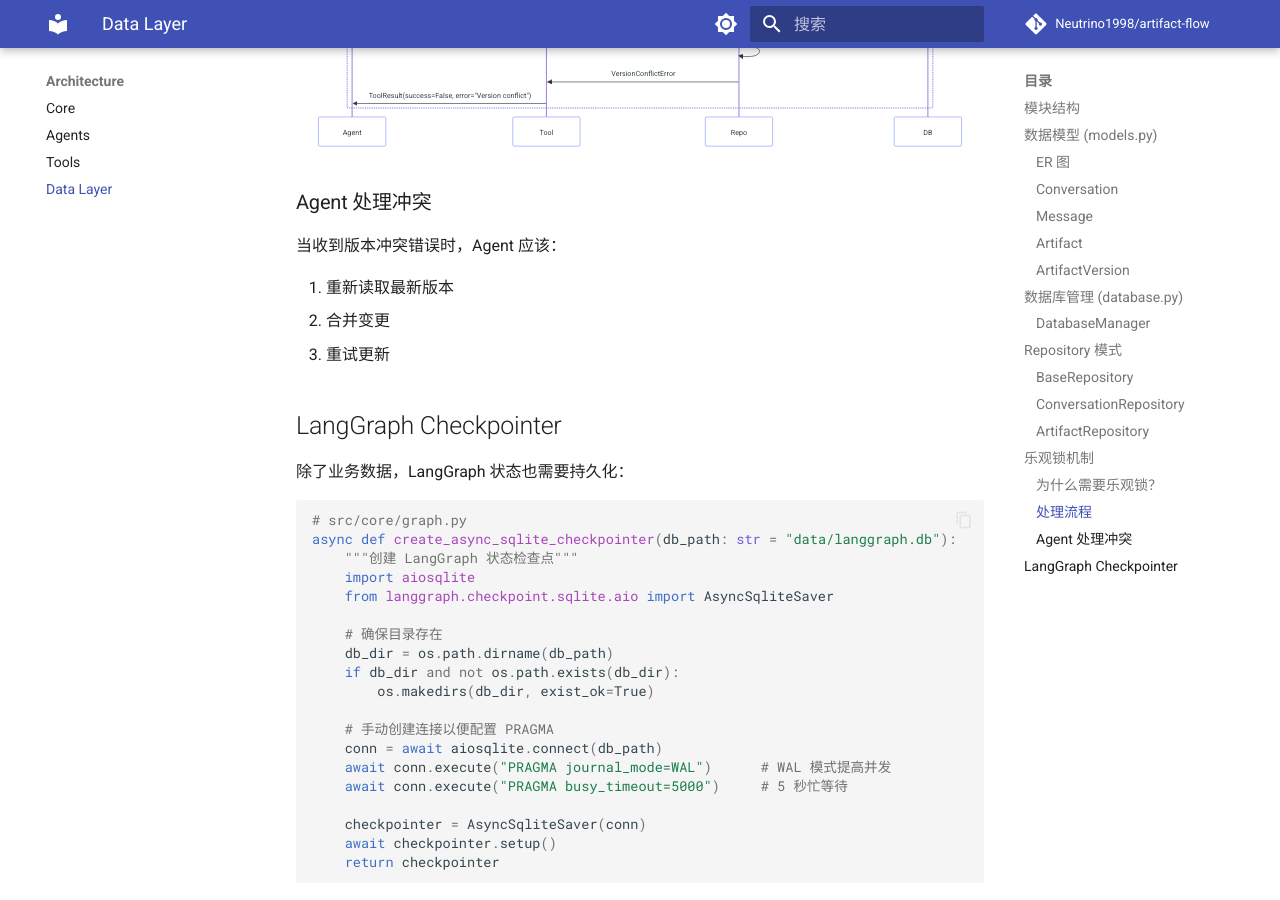
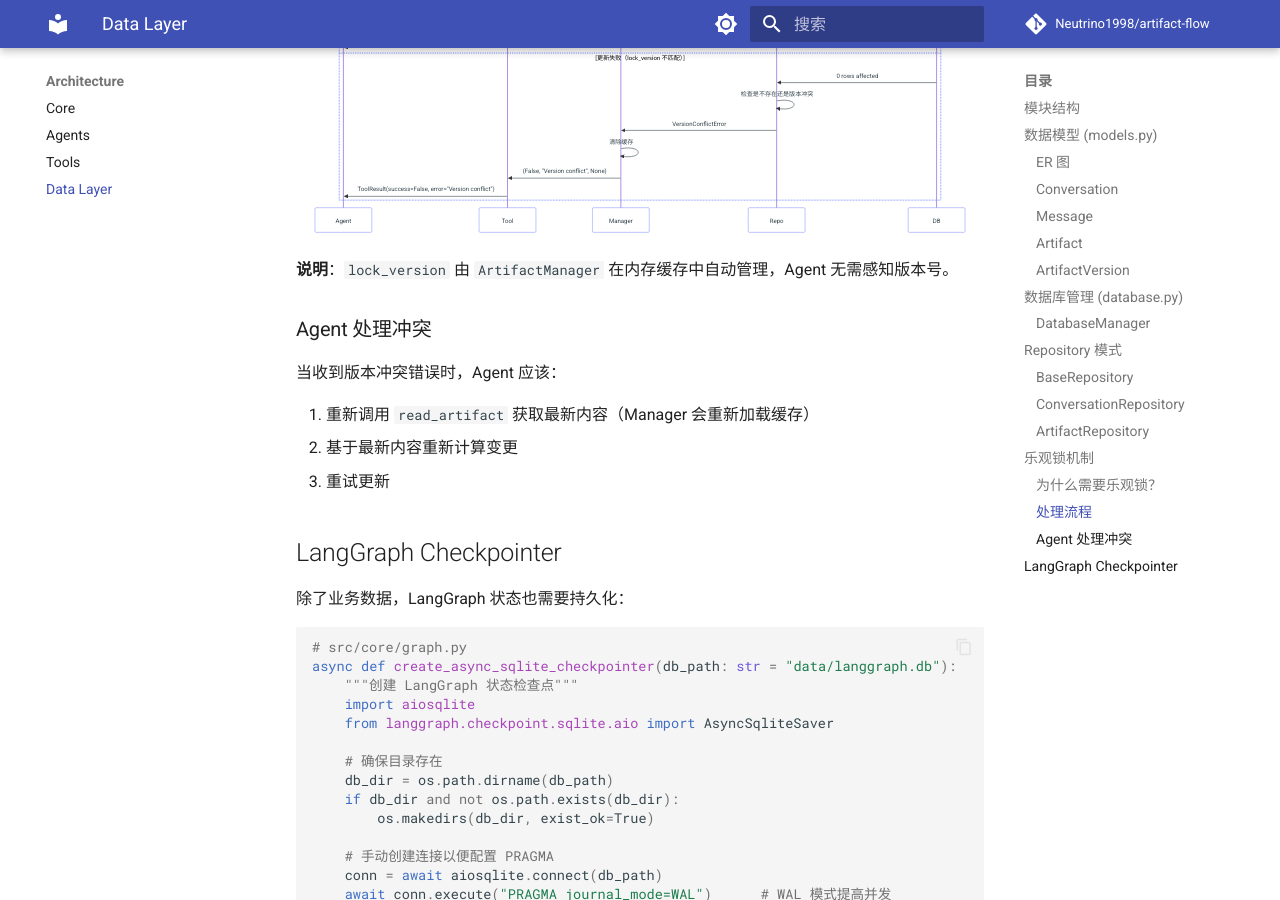
Before and after one commit to Neutrino1998/artifact-flow, an MkDocs documentation site: the page built from docs/architecture/data-layer.md, in a window 1280 px wide and 900 px high, scrolled down 9919 px. Built offline with MkDocs 1.6.1 and Material for MkDocs 9.7.7, drawn with Linux system fonts in a browser that asks for light colours; comment, search, counter and statistics services are not loaded.

Commit message:
fix: fix discrepancy

````diff
--- a/docs/architecture/data-layer.md
+++ b/docs/architecture/data-layer.md
@@ -405,32 +405,41 @@ Agent B: 更新 Artifact → 冲突！
 sequenceDiagram
     participant Agent
     participant Tool
+    participant Manager
     participant Repo
     participant DB
 
-    Agent->>Tool: update_artifact(id, content, lock_version=1)
-    Tool->>Repo: update_artifact_content(expected_lock_version=1)
-    Repo->>DB: UPDATE ... WHERE lock_version=1 RETURNING ...
+    Agent->>Tool: update_artifact(id, old_str, new_str)
+    Tool->>Manager: update_artifact(...)
+    Manager->>Manager: 从缓存获取 lock_version
+    Manager->>Repo: update_artifact_content(expected_lock_version)
+    Repo->>DB: UPDATE ... WHERE lock_version=X RETURNING ...
 
     alt 更新成功（lock_version 匹配）
         DB->>Repo: new_version, new_lock_version
         Repo->>DB: INSERT INTO artifact_versions ...
-        Repo->>Tool: 返回更新后的 Artifact
+        Repo->>Manager: 返回更新后的 Artifact
+        Manager->>Manager: 更新缓存中的 lock_version
+        Manager->>Tool: (success, message, match_info)
         Tool->>Agent: ToolResult(success=True)
     else 更新失败（lock_version 不匹配）
         DB->>Repo: 0 rows affected
         Repo->>Repo: 检查是不存在还是版本冲突
-        Repo->>Tool: VersionConflictError
+        Repo->>Manager: VersionConflictError
+        Manager->>Manager: 清除缓存
+        Manager->>Tool: (False, "Version conflict", None)
         Tool->>Agent: ToolResult(success=False, error="Version conflict")
     end
 ```
+
+**说明**：`lock_version` 由 `ArtifactManager` 在内存缓存中自动管理，Agent 无需感知版本号。
 
 ### Agent 处理冲突
 
 当收到版本冲突错误时，Agent 应该：
 
-1. 重新读取最新版本
-2. 合并变更
+1. 重新调用 `read_artifact` 获取最新内容（Manager 会重新加载缓存）
+2. 基于最新内容重新计算变更
 3. 重试更新
 
 ## LangGraph Checkpointer
````
